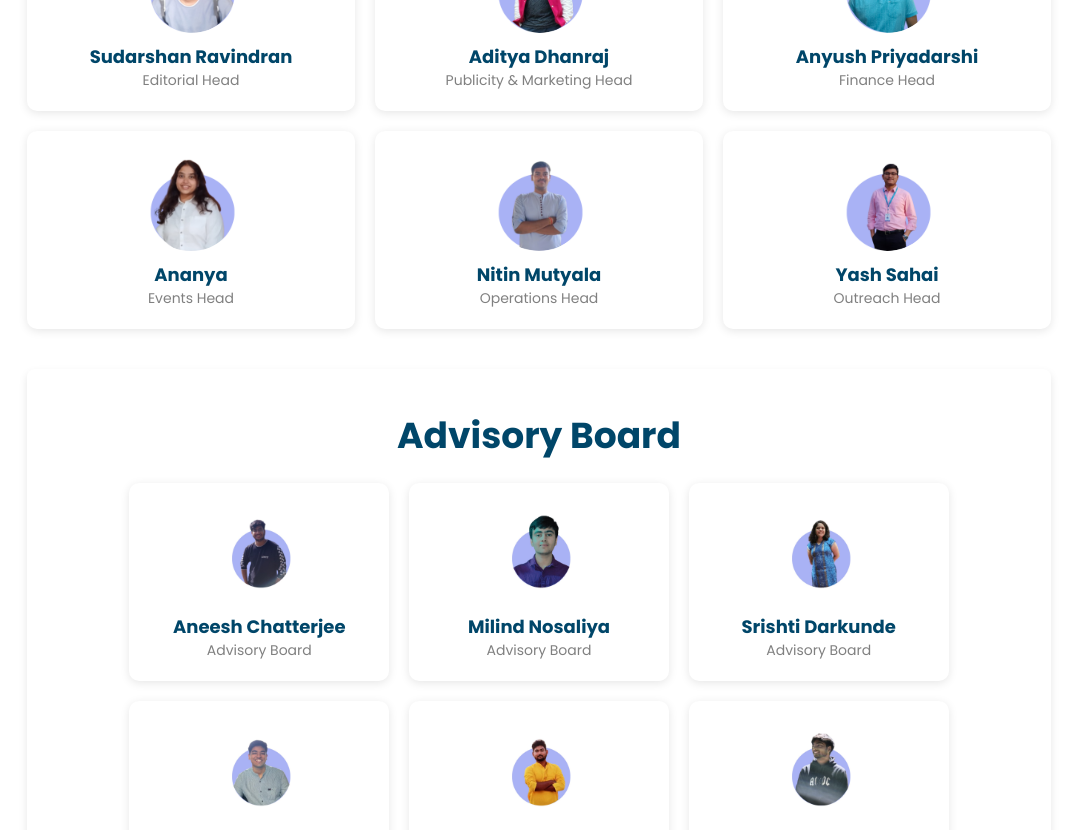
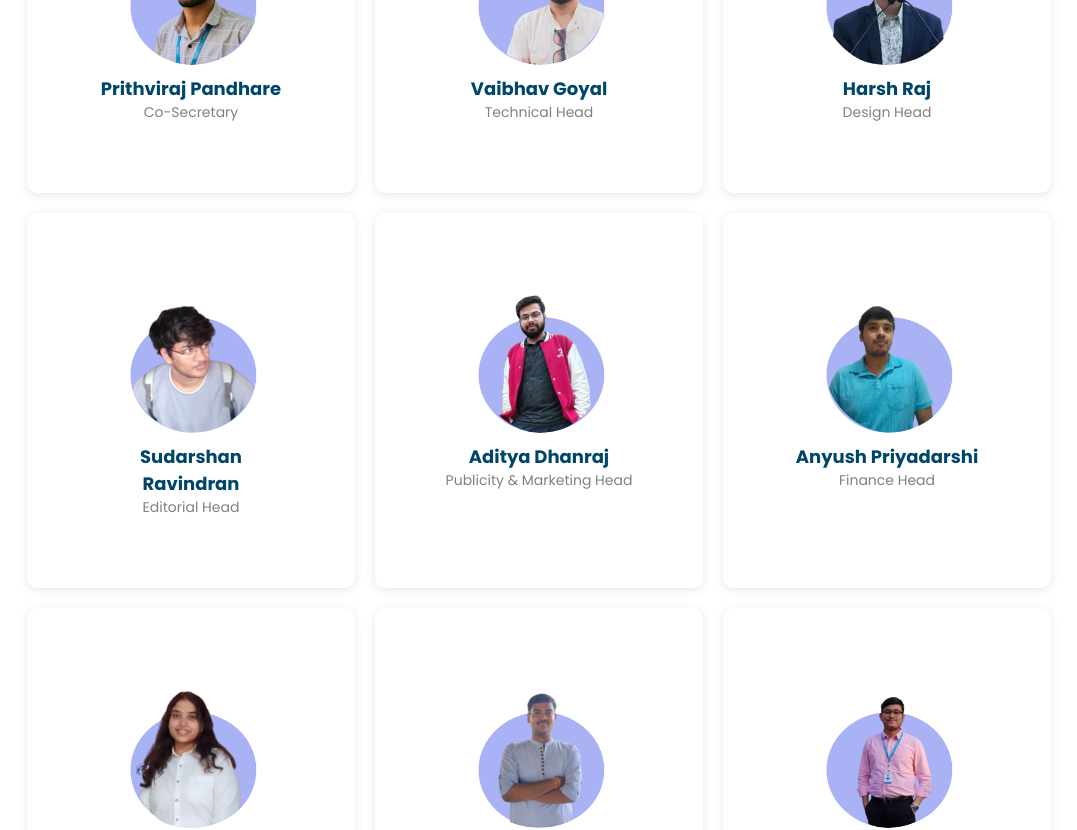
Before and after one commit to VARSITHA01/ieee-pels, a React (Create React App) app: page /committee in a window 1280 px wide. Shown: the part 940-1770 px from the top of the page, without its empty margins (101-1178 px from the left). Built offline with nearby package versions, Linux system fonts and the light colour scheme; the HTML template or start-up script is replaced by a standard one.

Commit message:
card size

```diff
--- a/src/Components/committee.css
+++ b/src/Components/committee.css
@@ -23,7 +23,7 @@
 /* Member Card Styling */
 .membersx {
     background-color: white;
-    padding: 20px;
+    padding: 70px;
     border-radius: 10px;
     box-shadow: 0 2px 10px rgba(0, 0, 0, 0.1);
     transition: transform 0.3s ease-in-out;
@@ -35,8 +35,8 @@
 }
 
 .membersx .member-img {
-    width: 100px;
-    height: 100px;
+    width: 150px;
+    height: 150px;
     border-radius: 50%;
     margin-bottom: 10px;
     object-fit: cover;
@@ -78,7 +78,7 @@
 /* Advisory Board Section */
 .advisoryboard {
     background-color: white;
-    padding: 40px 10%;
+    padding: 70px;
     margin-top: 40px;
     border-radius: 8px;
     box-shadow: 0px 4px 8px rgba(0, 0, 0, 0.1);
```
